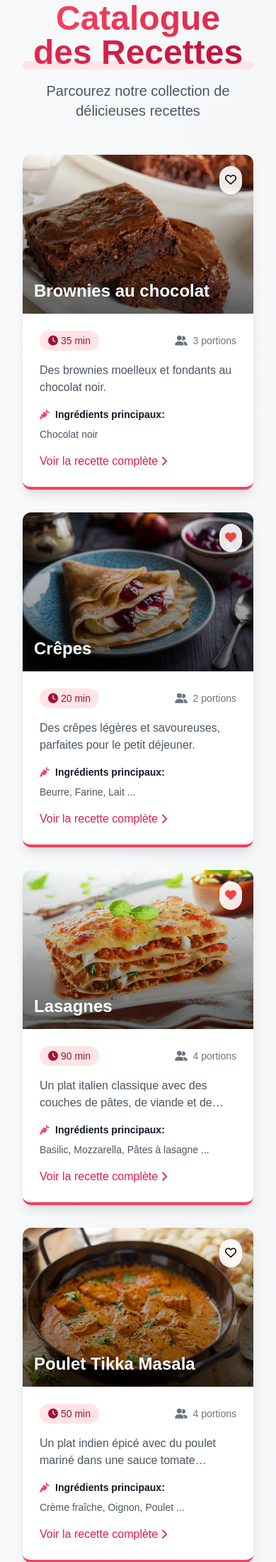
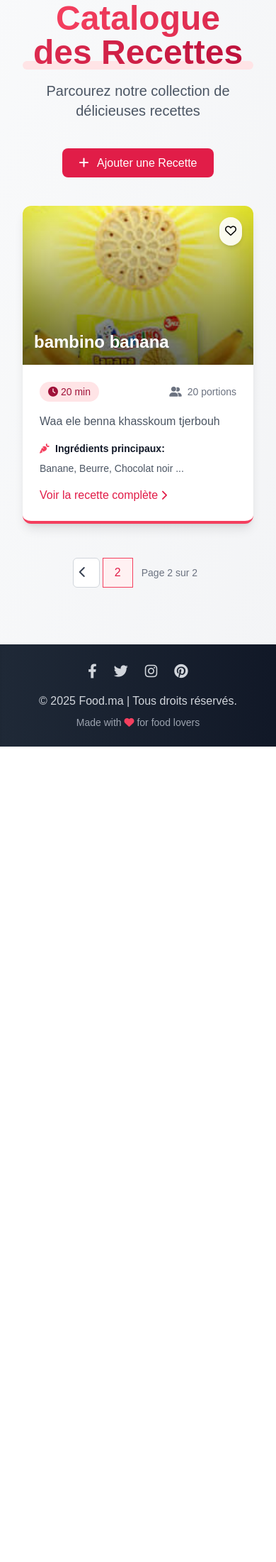
Before and after one commit to hafriaya/Recettes_project, a Django app: page /recettes/?page=2 in a window 390 px wide. Shown: the part 260-2461 px from the top of the page at 71% size. After the commit the page ends 1312 px from the top, so only its background shows below. Run offline with Django 5.2, Linux system fonts and the light colour scheme; data comes from the database, SQL or seed files in the repository; both versions use the stored data as it was after the commit; some libraries are stand-ins or nearby versions.

Commit message:
ajouter_recette_page

```diff
--- a/backend/base/templates/listeRecettes.html
+++ b/backend/base/templates/listeRecettes.html
@@ -17,8 +17,14 @@
         <p class="text-xl text-gray-600 max-w-2xl mx-auto">Parcourez notre collection de délicieuses recettes</p>
     </div>
 
+    <div class="text-center mb-12">
+        <a href="{% url 'ajouter_recette' %}" class="bg-culinary-600 text-white px-6 py-3 rounded-lg hover:bg-culinary-700 transition-all duration-300">
+            <i class="fas fa-plus mr-2"></i> Ajouter une Recette
+        </a>
+    </div>
+
     <div class="grid grid-cols-1 sm:grid-cols-2 lg:grid-cols-3 gap-8">
-        {% for recette in recettes %}
+        {% for recette in page_obj %}
         <div class="group transform transition-all duration-300 hover:scale-[1.03] hover:shadow-xl">
             <div class="bg-white rounded-xl shadow-lg overflow-hidden border-b-4 border-culinary-500 h-full flex flex-col">
                 <div class="relative overflow-hidden h-56 flex-shrink-0">
@@ -85,24 +91,52 @@
         {% endfor %}
     </div>
 
-    {% if recettes %}
+    {% if page_obj.paginator.num_pages > 1 %}
     <div class="mt-12 flex justify-center">
-        <nav class="inline-flex rounded-md shadow">
-            <a href="#" class="px-4 py-2 rounded-l-md border border-gray-300 bg-white text-gray-700 hover:bg-gray-50">
-                <i class="fas fa-chevron-left"></i>
+        <nav class="flex items-center space-x-1">
+            {% if page_obj.has_previous %}
+                <a href="?page={{ page_obj.previous_page_number }}" class="p-2 rounded-md border border-gray-300 bg-white text-gray-700 hover:bg-gray-50">
+                    <span class="sr-only">Précédent</span>
+                    <i class="fas fa-chevron-left w-5 h-5"></i>
                 </a>
-            <a href="#" class="px-4 py-2 border-t border-b border-gray-300 bg-white text-gray-700 hover:bg-gray-50">
+            {% endif %}
+
+            {% if page_obj.number|add:'-3' > 1 %}
+                <a href="?page=1" class="hidden sm:inline-flex items-center px-4 py-2 border border-gray-300 bg-white text-gray-700 hover:bg-gray-50">
                     1
                 </a>
-            <a href="#" class="px-4 py-2 border border-gray-300 bg-white text-gray-700 hover:bg-gray-50">
-                2
+                <span class="hidden sm:inline-flex items-center px-2 text-gray-500">...</span>
+            {% endif %}
+
+            {% for num in page_obj.paginator.page_range %}
+                {% if page_obj.number == num %}
+                    <span class="inline-flex items-center px-4 py-2 border border-culinary-500 bg-culinary-50 text-culinary-600 font-medium">
+                        {{ num }}
+                    </span>
+                {% elif num > page_obj.number|add:'-3' and num < page_obj.number|add:'3' %}
+                    <a href="?page={{ num }}" class="hidden sm:inline-flex items-center px-4 py-2 border border-gray-300 bg-white text-gray-700 hover:bg-gray-50">
+                        {{ num }}
                     </a>
-            <a href="#" class="px-4 py-2 border-t border-b border-gray-300 bg-white text-gray-700 hover:bg-gray-50">
-                3
+                {% endif %}
+            {% endfor %}
+
+            {% if page_obj.number|add:'3' < page_obj.paginator.num_pages %}
+                <span class="hidden sm:inline-flex items-center px-2 text-gray-500">...</span>
+                <a href="?page={{ page_obj.paginator.num_pages }}" class="hidden sm:inline-flex items-center px-4 py-2 border border-gray-300 bg-white text-gray-700 hover:bg-gray-50">
+                    {{ page_obj.paginator.num_pages }}
                 </a>
-            <a href="#" class="px-4 py-2 rounded-r-md border border-gray-300 bg-white text-gray-700 hover:bg-gray-50">
-                <i class="fas fa-chevron-right"></i>
+            {% endif %}
+
+            {% if page_obj.has_next %}
+                <a href="?page={{ page_obj.next_page_number }}" class="p-2 rounded-md border border-gray-300 bg-white text-gray-700 hover:bg-gray-50">
+                    <span class="sr-only">Suivant</span>
+                    <i class="fas fa-chevron-right w-5 h-5"></i>
                 </a>
+            {% endif %}
+
+            <span class="sm:hidden text-sm text-gray-500 px-2">
+                Page {{ page_obj.number }} sur {{ page_obj.paginator.num_pages }}
+            </span>
         </nav>
     </div>
     {% endif %}
--- a/backend/base/urls.py
+++ b/backend/base/urls.py
@@ -5,6 +5,7 @@ from . import views
 urlpatterns = [
     path('', views.Home.as_view(), name='home'),
     path('recettes/', views.ListeRecettes.as_view(), name='recettes'),
+    path('recettes/ajouter/', views.AjouterRecette.as_view(), name='ajouter_recette'),  # New route
     path('fridge/', views.WhatsInMyFridge.as_view(), name='fridge'),
     path('search/', views.SearchRecettes.as_view(), name='search'),
     path('recettes/<int:pk>/', views.RecetteDetailView.as_view(), name='recette_detail'),
--- a/backend/base/views.py
+++ b/backend/base/views.py
@@ -1,9 +1,11 @@
-from django.shortcuts import render, get_object_or_404
+from django.shortcuts import render, get_object_or_404, redirect
 from django.views import View
 from .models import Recette, Ingredient
 from django.db.models import Q
 from django.views.generic import DetailView
 from django.http import JsonResponse
+from django.core.paginator import Paginator
+from .forms import RecetteForm
 
 class Home(View):
     def get(self, request):
@@ -11,8 +13,12 @@ class Home(View):
 
 class ListeRecettes(View):
     def get(self, request):
-        recettes = Recette.objects.prefetch_related('ingredients').all()
-        return render(request, 'listeRecettes.html', {'recettes': recettes})
+        recettes_list = Recette.objects.prefetch_related('ingredients').all()
+        paginator = Paginator(recettes_list, 6)  # 6 recipes per page
+        page_number = request.GET.get('page')
+        page_obj = paginator.get_page(page_number)
+        return render(request, 'listeRecettes.html', {'page_obj': page_obj})
+
 
 class WhatsInMyFridge(View):
     def get(self, request):
@@ -74,3 +80,15 @@ def toggle_favorite(request, pk):
         recette.save()
         return JsonResponse({'favorite': recette.favorite})
     return JsonResponse({'error': 'Invalid request'}, status=400)
+
+class AjouterRecette(View):
+    def get(self, request):
+        form = RecetteForm()
+        return render(request, 'ajouter_recette.html', {'form': form})
+
+    def post(self, request):
+        form = RecetteForm(request.POST, request.FILES)
+        if form.is_valid():
+            form.save()
+            return redirect('recettes')  # Redirect to the recipe list after saving
+        return render(request, 'ajouter_recette.html', {'form': form})
```
Also changed, not shown: backend/base/forms.py (+37 -8 lines), backend/base/templates/ajouter_recette.html (added, +132 -0 lines), backend/db.sqlite3, backend/media/recettes/Brownies_au_chocolat.jpg (added), backend/media/recettes/Brownies_au_chocolat.webp (added), backend/media/recettes/Lasagnes.jpg (added), backend/media/recettes/bambino_banana.jpg (added). Lines whose indentation alone changed are shown as unchanged.
